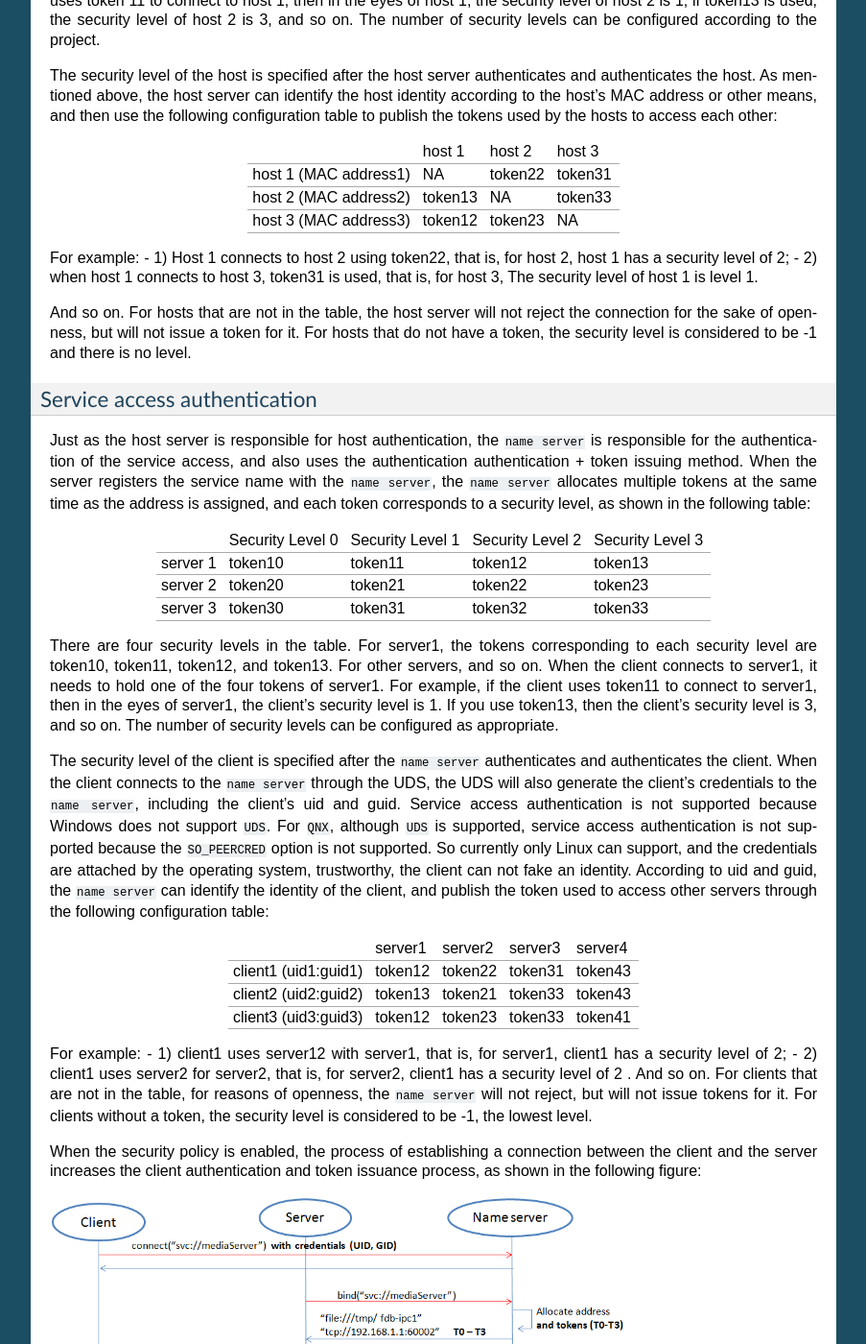
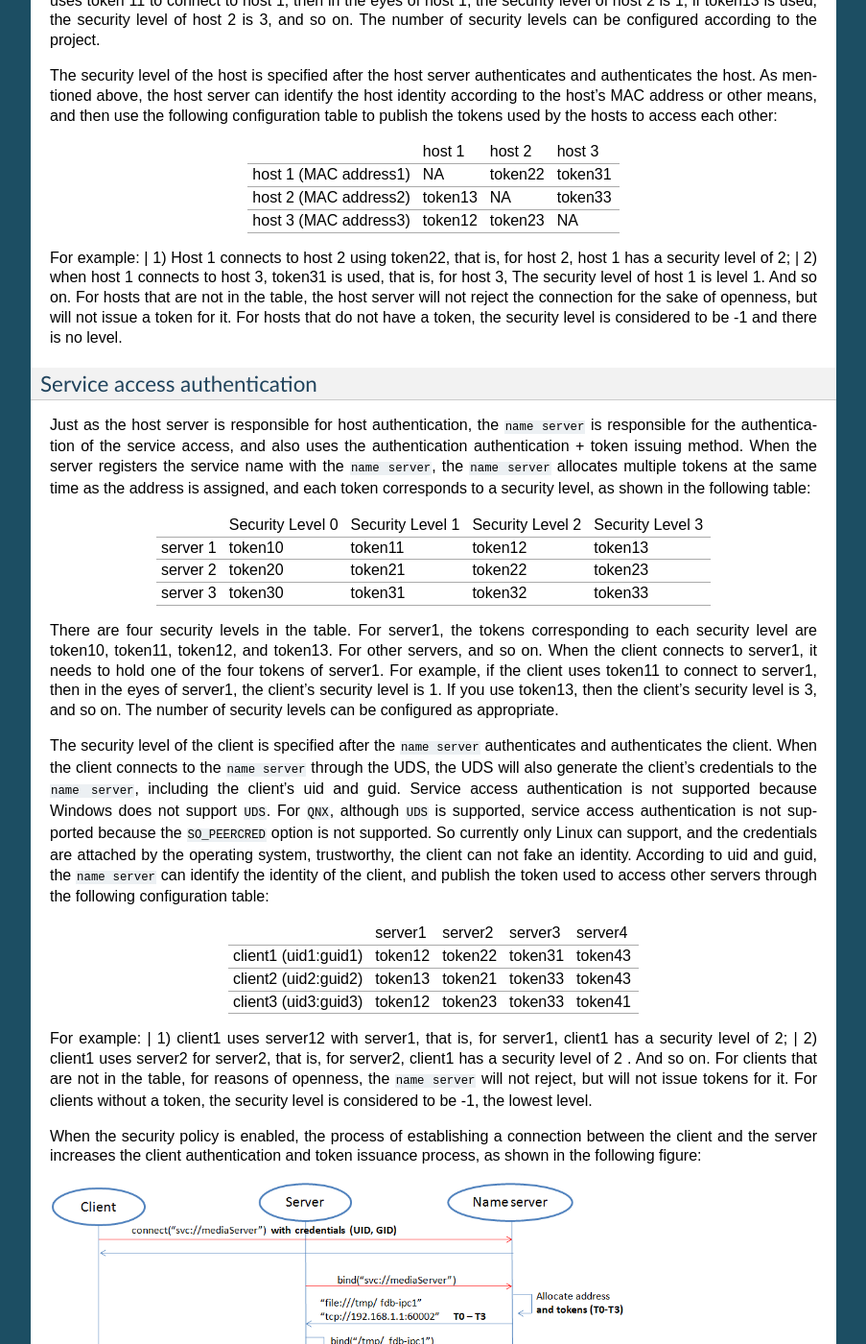
Before and after one commit to lanbengbeng/fdbus-doc, a Sphinx documentation site: the page built from docs/manual.rst, in a window 1280 px wide and 1400 px high, scrolled down 8660 px. Shown: the whole window at 96% size, without its empty margins (198-1101 px from the left). Built offline with Sphinx 7.4.7, drawn with Linux system fonts in a browser that asks for light colours; some of the changed text lies outside the part shown.

```diff
--- a/docs/manual.rst
+++ b/docs/manual.rst
@@ -54,10 +54,10 @@ with lower real-time requirements and smaller data volume, otherwise it will hav
 ``IPC`` framework. For this reason, someone wrote ``D-Bus`` into the kernel and generated ``KDBus``.
 Although the performance is improved, the disadvantages are obvious. It can only be run on a single machine
 and does not support cross-host. In this case, Android's Binder is also sufficient, and Binder has been
-accepted by the kernel. ``KDBus`` has not yet `"turned positive"`. In addition, whether it is DBus or
+accepted by the kernel. ``KDBus`` has not yet `"turned positive"`. In addition, whether it is ``DBus`` or
 ``KDBus``, the provision of the basic API, there is still a big gap from the "middleware development framework."
 However, there is an increasing demand for various industries, including the automotive industry, so that
-various DBus packages are produced: Qt DBus, gDBus, commonAPI, ``DBus-C++``... But these packages are either
+various ``DBus`` packages are produced: ``Qt DBus``, ``gDBus``, commonAPI, ``DBus-C++``... But these packages are either
 subordinate to the big frame. Or lack of maintenance, in short, it is not friendly to use.
 
 
@@ -414,9 +414,8 @@ access each other:
 +-----------------------+---------+---------+---------+
 
 For example:
-- 1) Host 1 connects to host 2 using token22, that is, for host 2, host 1 has a security level of 2;
-- 2) when host 1 connects to host 3, token31 is used, that is, for host 3, The security level of host 1 is level 1.
-
+| 1) Host 1 connects to host 2 using token22, that is, for host 2, host 1 has a security level of 2;
+| 2) when host 1 connects to host 3, token31 is used, that is, for host 3, The security level of host 1 is level 1.
 And so on. For hosts that are not in the table, the host server will not reject the connection for the sake of
 openness, but will not issue a token for it. For hosts that do not have a token, the security level is considered
 to be -1 and there is no level.
@@ -466,8 +465,8 @@ the token used to access other servers through the following configuration table
 +----------------------+---------+---------+---------+---------+
 
 For example:
-- 1) client1 uses server12 with server1, that is, for server1, client1 has a security level of 2;
-- 2) client1 uses server2 for server2, that is, for server2, client1 has a security level of 2 .
+| 1) client1 uses server12 with server1, that is, for server1, client1 has a security level of 2;
+| 2) client1 uses server2 for server2, that is, for server2, client1 has a security level of 2 .
 And so on. For clients that are not in the table, for reasons of openness, the ``name server`` will not reject,
 but will not issue tokens for it. For clients without a token, the security level is considered to be -1,
 the lowest level.
```
